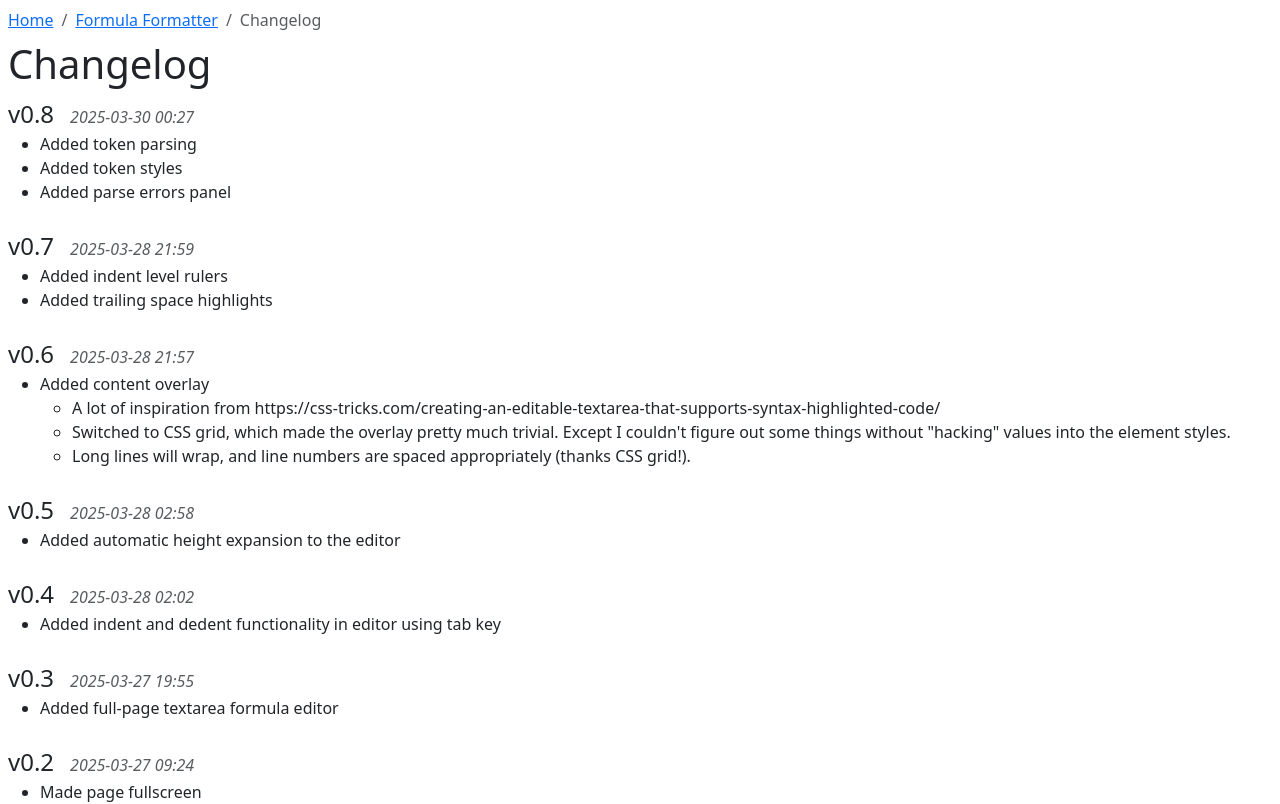
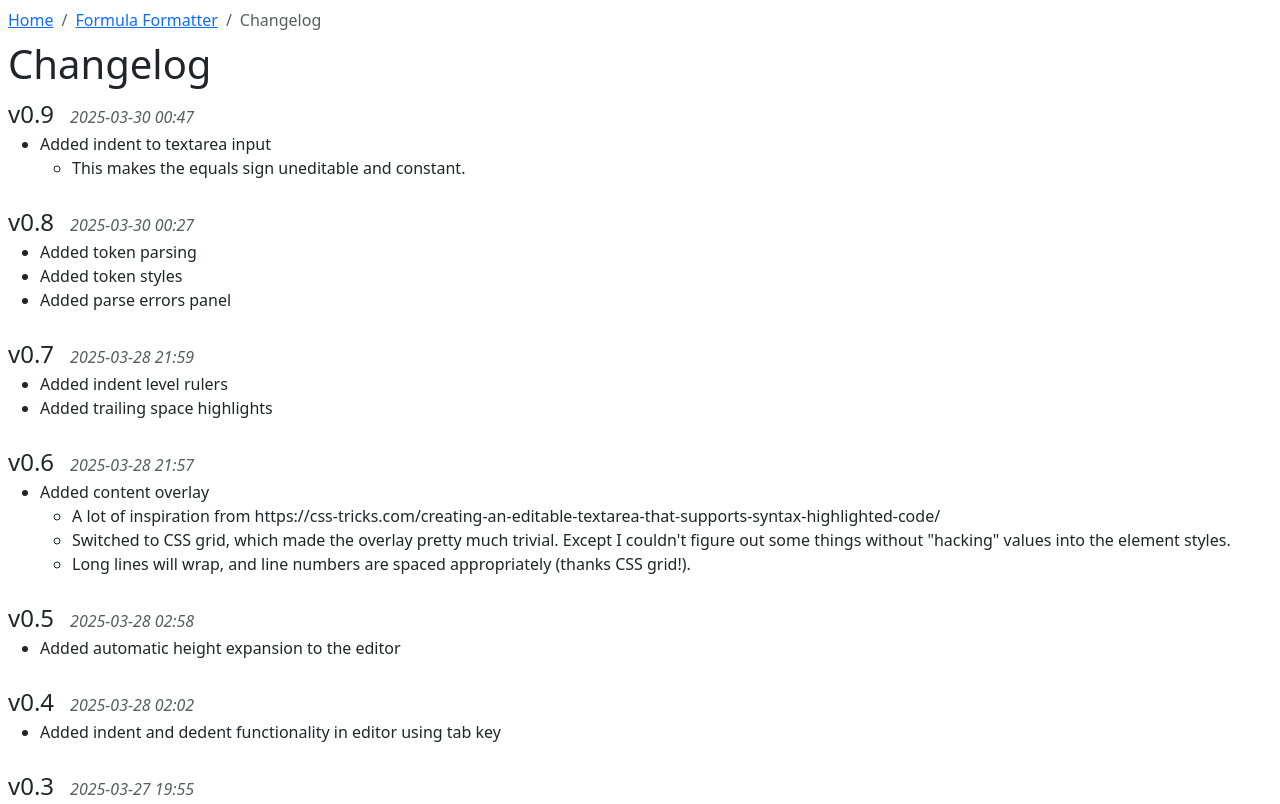
Before and after one commit to josephlou5/formula-formatter, a Next.js app: page /changelog in a window 1280 px wide. Shown: the top 804 px of the page. Built offline with nearby package versions, Linux system fonts and the light colour scheme.

Commit message:
Add indent to textarea input

```diff
--- a/src/app/changelog/changelog.ts
+++ b/src/app/changelog/changelog.ts
@@ -91,6 +91,18 @@ export const CHANGELOG: Version[] = [
       { text: "Added parse errors panel" },
     ],
   },
+  {
+    version: [0, 9],
+    timestamp: "2025-03-30 00:47",
+    description: [
+      {
+        text: "Added indent to textarea input",
+        children: [
+          { text: "This makes the equals sign uneditable and constant." },
+        ],
+      },
+    ],
+  },
 ].sort((v1, v2) => -cmpVersions(v1.version, v2.version));
 
 /** Returns the current version number as a string. */
--- a/src/app/style.css
+++ b/src/app/style.css
@@ -40,9 +40,10 @@
   background: transparent;
   caret-color: black;
   color: transparent;
-  resize: none;
   /* .p-1 */
   padding: 0.25rem;
+  resize: none;
+  text-indent: 1ch;
   /* Above the content so the caret is visible. */
   z-index: 1;
 }
@@ -57,7 +58,7 @@
 
   ul {
     list-style-type: "-";
-    padding-left: 1em;
+    padding-left: 2ch;
   }
 }
 
```
Also changed, not shown: src/app/page.tsx (+6 -9 lines).
